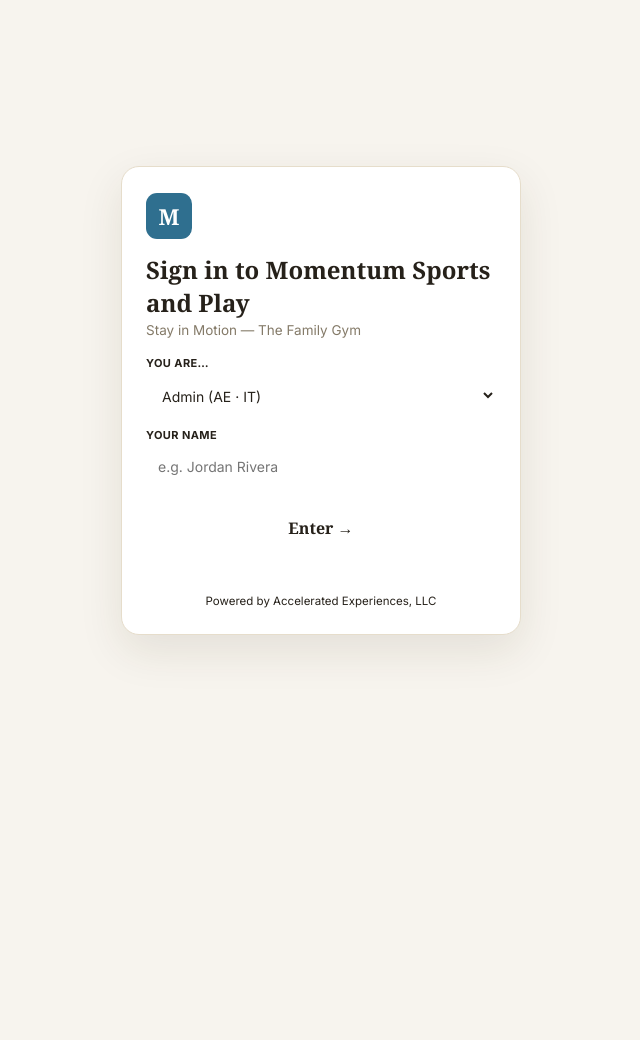
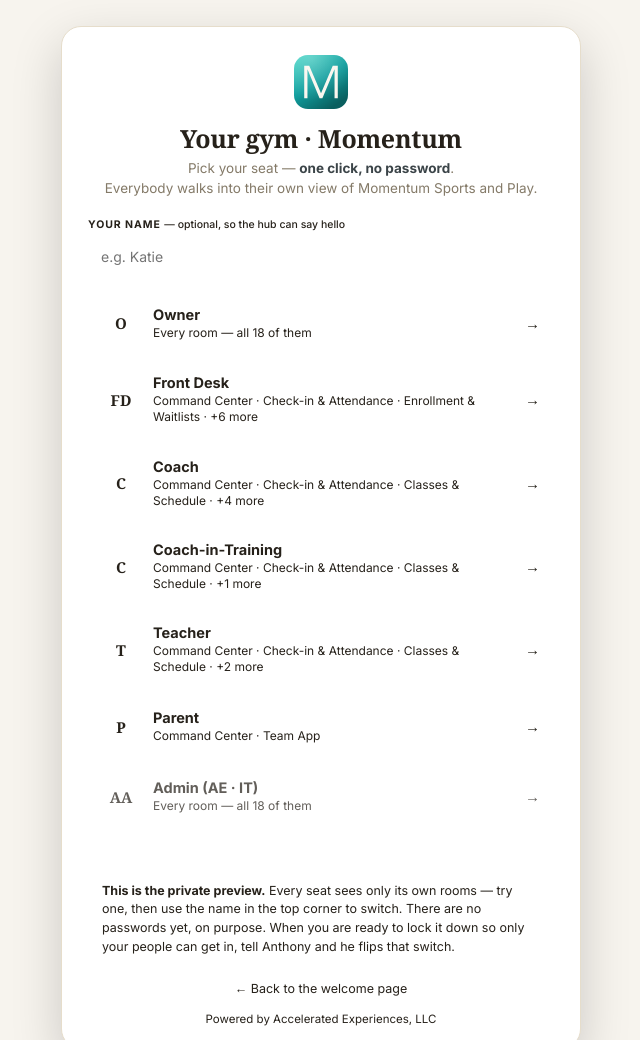
Before and after one commit to aexperiences/momentum-hub, a plain HTML site: page signin.html in a window 1280 px wide. Shown: the top 1040 px of the page, without its empty margins (319-959 px from the left). Before the commit the page ends 800 px from the top, so only its background shows below. Drawn offline with Linux system fonts and the light colour scheme.

Commit message:
Sign-in becomes a seat picker, and program colours stop being eight shades of the same teal

```diff
--- a/config.js
+++ b/config.js
@@ -80,7 +80,7 @@ window.HUB_CONFIG = {
 
   collections: ["classes","families","coaches","teams","teamevents","teammsgs","expenses","attendance","waitlist","leads","hrrecords","waivers","incidents","approvals","systems","evidence"],
 
-  programColors: { Gymnastics:"#14b8a6", Ninja:"#0f1417", Cheer:"#0f9d9d", Tumbling:"#0e7490", STEAM:"#0891b2", Preschool:"#134e4a", Homeschool:"#0a6f6f", Camps:"#0c8686" },
+  programColors: { Gymnastics:"#12968f", Ninja:"#b8461f", Cheer:"#dda12e", Tumbling:"#9b4fd0", STEAM:"#1f6fa8", Preschool:"#d4608c", Homeschool:"#6f9a30", Camps:"#2f8fbf" },
 
   // Momentum's real billing policy (from their sign-up sheet).
   billing: { regFee:50, regMax:125, sibling:10, multiClass:25, weeks:47, trial:10,
--- a/signin.html
+++ b/signin.html
@@ -11,53 +11,119 @@
 <script src="/skins.js"></script>
 <style>
   *{box-sizing:border-box}html,body{margin:0}
-  body{font-family:Inter,system-ui,sans-serif;color:var(--ink,#26211a);background:var(--paper,#f7f4ee);min-height:100vh;display:grid;place-items:center;padding:20px}
-  .card{background:var(--card,#fff);border:1px solid var(--line,#e6ddcb);border-radius:18px;max-width:400px;width:100%;padding:26px 24px;box-shadow:0 16px 44px rgba(60,45,20,.1)}
-  .mk{width:46px;height:46px;border-radius:11px;background:var(--accent,#2f6f8f);color:var(--onAccent,#fff);display:grid;place-items:center;font-family:Georgia,serif;font-weight:800;font-size:22px}
-  h1{font-family:Georgia,serif;margin:14px 0 3px;font-size:24px}
-  .sub{color:var(--mut,#847a68);font-size:13.5px;margin-bottom:18px}
-  label{display:block;font-size:11px;text-transform:uppercase;letter-spacing:.4px;color:var(--mut);font-weight:700;margin:12px 0 5px}
-  input,select{width:100%;border:1px solid var(--line);border-radius:10px;padding:11px 12px;font:inherit;font-size:14px;background:var(--paper);color:var(--ink)}
-  .go{width:100%;margin-top:18px;border:none;border-radius:11px;padding:13px;cursor:pointer;font-weight:700;font-family:Georgia,serif;font-size:16px;background:linear-gradient(180deg,var(--accent),var(--accent2));color:var(--onAccent)}
-  .err{color:#b23b3b;font-size:13px;margin-top:10px;min-height:16px}
+  body{font-family:Inter,system-ui,sans-serif;color:var(--ink,#26211a);background:var(--paper,#f7f4ee);
+       min-height:100vh;display:grid;place-items:center;padding:26px 20px}
+  .card{background:var(--card,#fff);border:1px solid var(--line,#e6ddcb);border-radius:20px;max-width:520px;width:100%;
+        padding:28px 26px 22px;box-shadow:0 18px 50px rgba(0,0,0,.18)}
+  .top{text-align:center;margin-bottom:20px}
+  .mk{width:54px;height:54px;border-radius:14px;margin:0 auto 12px;display:block}
+  h1{font-family:Georgia,serif;margin:0 0 4px;font-size:25px;letter-spacing:-.01em}
+  .sub{color:var(--mut,#847a68);font-size:13.5px;line-height:1.45}
+  .sub b{color:var(--ink2,#3b4448)}
+  .nm{margin:0 0 16px}
+  .nm label{display:block;font-size:10.5px;text-transform:uppercase;letter-spacing:.09em;color:var(--mut);font-weight:700;margin-bottom:6px}
+  .nm input{width:100%;border:1px solid var(--line);border-radius:11px;padding:11px 13px;font:inherit;font-size:14px;
+            background:var(--paper);color:var(--ink)}
+  .seats{display:flex;flex-direction:column;gap:8px}
+  .seat{display:flex;align-items:center;gap:13px;width:100%;text-align:left;cursor:pointer;
+        background:var(--paper);border:1px solid var(--line);border-radius:13px;padding:12px 14px;
+        font:inherit;color:var(--ink);transition:.13s}
+  .seat:hover{border-color:var(--accent);transform:translateY(-1px)}
+  .seat .in{width:38px;height:38px;border-radius:10px;flex:none;display:grid;place-items:center;
+            font-family:Georgia,serif;font-weight:800;font-size:15px;background:var(--accent);color:var(--onAccent)}
+  .seat .t{flex:1;min-width:0}
+  .seat .t b{display:block;font-size:14.5px;font-weight:700}
+  .seat .t span{display:block;font-size:12px;color:var(--mut);margin-top:2px;line-height:1.35}
+  .seat .ar{color:var(--mut);flex:none;font-size:15px}
+  .seat.ours{opacity:.72}
+  .seat.ours .in{background:var(--line);color:var(--mut)}
+  .note{margin-top:16px;background:var(--cream);border:1px solid var(--line);border-radius:13px;padding:12px 14px;
+        font-size:12.5px;color:var(--ink2);line-height:1.5}
+  .note b{color:var(--ink)}
+  .pass{display:none;margin-top:12px}
+  .pass label{display:block;font-size:10.5px;text-transform:uppercase;letter-spacing:.09em;color:var(--mut);font-weight:700;margin-bottom:6px}
+  .pass input{width:100%;border:1px solid var(--line);border-radius:11px;padding:11px 13px;font:inherit;background:var(--paper);color:var(--ink)}
+  .err{color:#e0704f;font-size:13px;margin-top:10px;min-height:16px;text-align:center}
   .credit{color:var(--mut);font-size:11.5px;text-align:center;margin-top:16px}
+  .back{display:block;text-align:center;margin-top:12px;font-size:12.5px;color:var(--mut);text-decoration:none}
+  .back:hover{color:var(--accent)}
 </style>
 </head>
 <body>
 <div class="card">
-  <div class="mk" id="mk">H</div>
-  <h1 id="ttl">Sign in</h1>
-  <div class="sub" id="sub"></div>
-  <label>You are…</label>
-  <select id="role"></select>
-  <label>Your name</label>
-  <input id="name" placeholder="e.g. Jordan Rivera" onkeydown="if(event.key==='Enter')go()">
-  <div id="passWrap" style="display:none"><label>Administrator passcode</label><input id="pass" type="password" placeholder="••••••••" onkeydown="if(event.key==='Enter')go()"></div>
-  <button class="go" onclick="go()" id="goBtn">Enter →</button>
+  <div class="top">
+    <img class="mk" id="mk" src="/icons/momentum-mark.svg" alt="">
+    <h1 id="ttl">Your gym</h1>
+    <div class="sub" id="sub"></div>
+  </div>
+  <div class="nm">
+    <label for="name">Your name <span style="text-transform:none;letter-spacing:0;font-weight:500">— optional, so the hub can say hello</span></label>
+    <input id="name" placeholder="e.g. Katie" autocomplete="name">
+  </div>
+  <div class="seats" id="seats"></div>
+  <div class="pass" id="passWrap">
+    <label for="pass">Administrator passcode</label>
+    <input id="pass" type="password" placeholder="••••••••" onkeydown="if(event.key==='Enter')window.__goAdmin()">
+  </div>
   <div class="err" id="err"></div>
+  <div class="note" id="note"></div>
+  <a class="back" id="back" href="/welcome.html">← Back to the welcome page</a>
   <div class="credit" id="credit"></div>
 </div>
 <script>
 (function(){
-  var C=window.HUB_CONFIG||{}, BR=C.brand||{}, R=C.roles||{}, P=C.rolePretty||{};
-  document.getElementById('mk').textContent=(BR.short||'H')[0];
-  document.getElementById('ttl').textContent='Sign in to '+(BR.name||'the hub');
-  document.getElementById('sub').textContent=BR.tagline||'';
-  document.getElementById('credit').innerHTML=BR.credit||'';
+  var C=window.HUB_CONFIG||{}, BR=C.brand||{}, R=C.roles||{}, P=C.rolePretty||{}, SEC=C.sections||[];
+  var ALL=SEC.length;
+  function esc(s){return String(s==null?'':s).replace(/[&<>"]/g,function(c){return {'&':'&amp;','<':'&lt;','>':'&gt;','"':'&quot;'}[c];});}
+  function labelOf(k){ for(var i=0;i<SEC.length;i++) if(SEC[i].k===k) return SEC[i].label; return null; }
+  /* What each seat actually sees — read straight off the roles map, never hand-written,
+     so it can never drift from what the hub really does. */
+  function blurb(r){
+    var v=R[r];
+    if(v==='*') return 'Every room — all '+ALL+' of them';
+    var names=(v||[]).map(labelOf).filter(Boolean);
+    if(!names.length) return 'No rooms yet';
+    var head=names.slice(0,3).join(' · ');
+    return head + (names.length>3 ? ' · +'+(names.length-3)+' more' : '');
+  }
+  function initials(r){ var t=P[r]||r; return t.replace(/[^A-Za-z ]/g,'').trim().split(/\s+/).slice(0,2).map(function(w){return w[0];}).join('').toUpperCase(); }
+
+  document.getElementById('ttl').textContent = BR.short ? ('Your gym · '+BR.short) : 'Your gym';
+  document.getElementById('sub').innerHTML = 'Pick your seat — <b>one click, no password</b>.<br>Everybody walks into their own view of '+esc(BR.name||'the gym')+'.';
+  document.getElementById('credit').innerHTML = BR.credit||'';
   document.title='Sign in · '+(BR.name||'Hub');
-  var roles=Object.keys(R);
-  document.getElementById('role').innerHTML=roles.map(function(r){return '<option value="'+r+'">'+(P[r]||r)+'</option>';}).join('');
-  document.getElementById('role').addEventListener('change',function(){document.getElementById('passWrap').style.display=this.value==='admin'?'block':'none';});
-  window.go=function(){
-    var role=document.getElementById('role').value, name=document.getElementById('name').value.trim();
+  document.getElementById('note').innerHTML =
+    '<b>This is the private preview.</b> Every seat sees only its own rooms — try one, then use the name in the top corner to switch. '+
+    'There are no passwords yet, on purpose. When you are ready to lock it down so only your people can get in, tell Anthony and he flips that switch.';
+
+  /* Owner first, our own admin seat last and quieter — this page belongs to the gym. */
+  var ORDER=['manager','frontdesk','coach','trainee','teacher','parent','admin'];
+  var roles=ORDER.filter(function(r){return R[r];}).concat(Object.keys(R).filter(function(r){return ORDER.indexOf(r)<0 && r!=='guest';}));
+
+  document.getElementById('seats').innerHTML = roles.map(function(r){
+    return '<button class="seat'+(r==='admin'?' ours':'')+'" data-r="'+esc(r)+'">'+
+      '<span class="in">'+esc(initials(r))+'</span>'+
+      '<span class="t"><b>'+esc(P[r]||r)+'</b><span>'+esc(blurb(r))+'</span></span>'+
+      '<span class="ar">→</span></button>';
+  }).join('');
+
+  function enter(role){
+    var name=document.getElementById('name').value.trim();
     var pass=(document.getElementById('pass')||{}).value||'';
-    var b=document.getElementById('goBtn'); b.textContent='…'; document.getElementById('err').textContent='';
-    fetch('/api/auth',{method:'POST',headers:{'Content-Type':'application/json'},body:JSON.stringify({action:'signin',role:role,name:name,pass:pass})}).then(function(r){return r.json();}).then(function(j){
-      b.textContent='Enter →';
-      if(j&&j.ok){ try{localStorage.setItem('hub_sess',j.token);}catch(e){} location.href='/hub.html?sess='+encodeURIComponent(j.token); }
-      else document.getElementById('err').textContent=(j&&j.message)||'Could not sign in.';
-    }).catch(function(){b.textContent='Enter →';document.getElementById('err').textContent='Network hiccup — try again.';});
-  };
+    document.getElementById('err').textContent='';
+    fetch('/api/auth',{method:'POST',headers:{'Content-Type':'application/json'},
+      body:JSON.stringify({action:'signin',role:role,name:name,pass:pass})})
+      .then(function(r){return r.json();}).then(function(j){
+        if(j&&j.ok){ try{localStorage.setItem('hub_sess',j.token);}catch(e){} location.href='/hub.html?sess='+encodeURIComponent(j.token); }
+        else if(j&&j.error==='PASS'){ document.getElementById('passWrap').style.display='block';
+          document.getElementById('err').textContent='Administrator passcode needed.'; document.getElementById('pass').focus(); }
+        else document.getElementById('err').textContent=(j&&j.message)||'Could not sign in.';
+      }).catch(function(){ document.getElementById('err').textContent='Network hiccup — try again.'; });
+  }
+  window.__goAdmin=function(){ enter('admin'); };
+  document.getElementById('seats').addEventListener('click',function(e){
+    var b=e.target.closest('.seat'); if(b) enter(b.getAttribute('data-r'));
+  });
 })();
 </script>
 </body>
```
